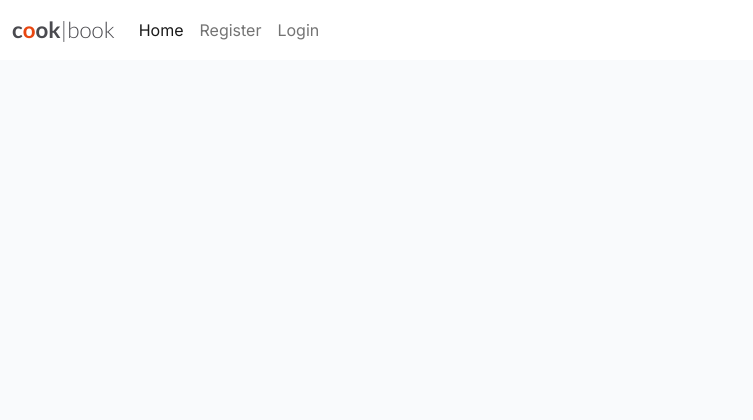
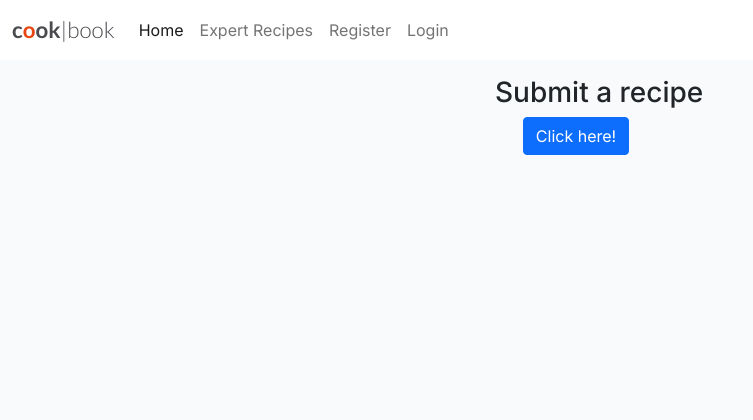
Before and after one commit to JoeQuigley1/PP4_Food_Diary, a Django app: page /user_submissions/ in a window 1280 px wide. Shown: the top 420 px of the page, without its empty margins (0-753 px from the left). Run offline with Django 3.2, Linux system fonts and the light colour scheme; data that the repository does not hold is empty.

Commit message:
Add styling to submit page and home

```diff
--- a/cookbook/models.py
+++ b/cookbook/models.py
@@ -14,7 +14,7 @@ class Recipe(models.Model):
         User, on_delete=models.CASCADE, related_name="recipes")
     created_on = models.DateTimeField(auto_now=True)
     updated_on = models.DateTimeField(auto_now=True)
-    description = models.TextField()
+    description = models.TextField(blank=True)
     ingredients = models.TextField()
     method = models.TextField()
     difficulty = models.IntegerField(choices=DIFFICULTY)
--- a/templates/base.html
+++ b/templates/base.html
@@ -37,12 +37,12 @@
                     <li class="nav-item">
                         <a class="nav-link active" aria-current="page" href="{% url 'home' %}">Home</a>
                     </li>
+                    <li class="nav-item">
+                        <a class="nav-link" href="{% url 'recipe_posts' %}">Expert Recipes</a>
+                    </li>
                     {% if user.is_authenticated %}
                     <li class="nav-item">
                         <a class="nav-link" href="{% url 'account_logout' %}">Logout</a>
-                    </li>
-                    <li class="nav-item">
-                        <a class="nav-link" href="{% url 'recipe_posts' %}">Expert Recipes</a>
                     </li>
                     <li class="nav-item">
                         <a class="nav-link" href="{% url 'submissions' %}">Public Recipes </a>
--- a/templates/recipe_posts.html
+++ b/templates/recipe_posts.html
@@ -26,8 +26,11 @@
                         </div>
                         <a href="{% url 'recipe_detail' recipe.slug %}" class="post-link">
                             <h2 class="card-title">{{ recipe.title }}</h2>
-                            <p class="card-text">{{ recipe.description }}</p>
                         </a>
+                        <div>
+                            {{ recipe.description }}
+                        </div>
+
                         <hr />
                         <p class="card-text text-muted h6">{{ recipe.created_on}} <i class="far fa-heart"></i>
                             {{ recipe.number_of_likes }}</p>
--- a/templates/submit_recipe.html
+++ b/templates/submit_recipe.html
@@ -5,8 +5,11 @@
 
 
 <div class="container">
-    <h1> Add a Public Recipe
+    <div class="row">
+        <h1 class="col-12 offset-4"> Add a Recipe
     </h1>
+    </div>
+
     <hr>
     <br>
 
--- a/templates/user_submissions.html
+++ b/templates/user_submissions.html
@@ -1,6 +1,20 @@
 {% extends "base.html" %}
 
 {% block content %}
+
+<div class="col-12">
+    <div class="row">
+        <div class="col-sm-6 offset-2">
+            <div class="card mb-4">
+                <div class="card-body offset-5">
+                    <h3>Submit a recipe</h3>
+                    <a href="{% url 'submit_recipe' %}" class=" offset-1 btn btn-primary"> Click here!</a>
+                </div>
+
+            </div>
+        </div>
+    </div>
+</div>
 
 <div class="container-fluid">
     <div class="row">
@@ -26,7 +40,7 @@
                                 <h2 class="card-title">{{ submission.submission_title }}</h2>
                             </a>
                             <hr />
-                            <p class="card-text text-muted h6">{{ submission.created_on}} <i class="far fa-heart"></i>
+                            <p class="card-text text-muted h6">{{ submission.created_on}}
                             </p>
                         </div>
                     </div>
```
Also changed, not shown: templates/index.html (+5 -5 lines).
